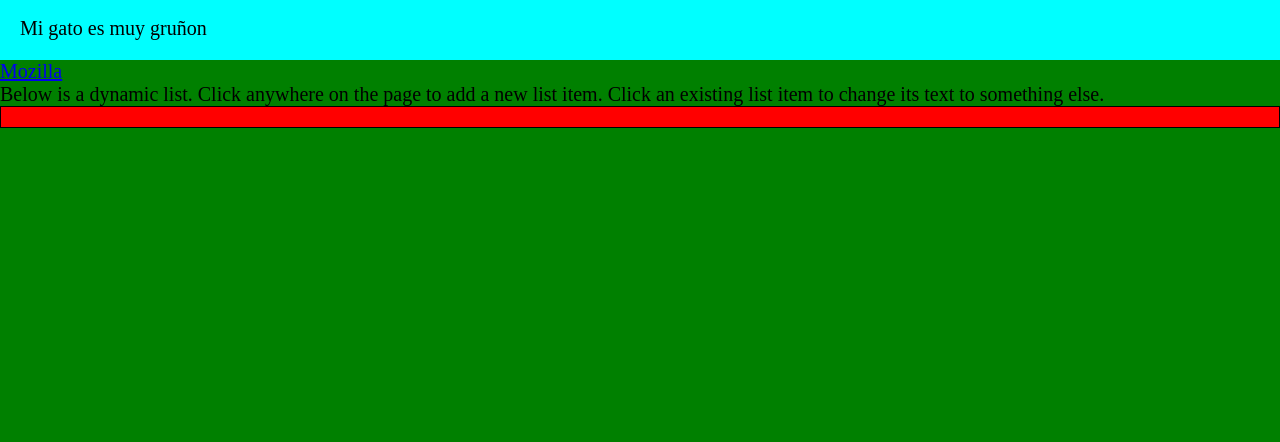
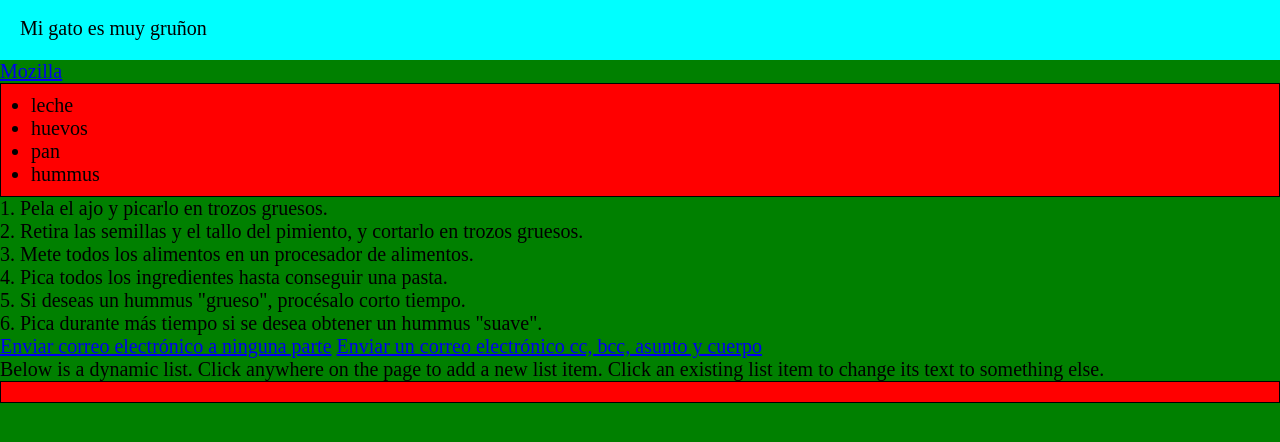
Before and after one commit to jorgeGDev1939/ejercicios, a plain HTML site: page ejercicio1/index.html in a window 1280 px wide. Shown: the part 184-626 px from the top of the page. Drawn offline with Linux system fonts and the light colour scheme.

```diff
--- a/ejercicio1/index.html
+++ b/ejercicio1/index.html
@@ -22,6 +22,24 @@
     <p>Japanese example: ご飯が熱い。</p>
     <p class="editor-note">Mi gato es muy gruñon</p>
     <a href="https://www.mozilla.org/" title="pagina principal de mozilla" target="_blank">Mozilla</a>
+    <ul>
+        <li>leche</li>
+        <li>huevos</li>
+        <li>pan</li>
+        <li>hummus</li>
+      </ul>
+      <ol>
+        <li>Pela el ajo y picarlo en trozos gruesos.</li>
+        <li>Retira las semillas y el tallo del pimiento, y cortarlo en trozos gruesos.</li>
+        <li>Mete todos los alimentos en un procesador de alimentos.</li>
+        <li>Pica todos los ingredientes hasta conseguir una pasta.</li>
+        <li>Si deseas un hummus "grueso", procésalo corto tiempo.</li>
+        <li>Pica durante más tiempo si se desea obtener un hummus "suave".</li>
+      </ol>
+      <a href="mailto:nowhere@mozilla.org">Enviar correo electrónico a ninguna parte</a>
+      <a href="mailto:nowhere@mozilla.org?cc=name2@rapidtables.com&bcc=name3@rapidtables.com&subject=The%20subject%20of%20the%20email&body=The%20body%20of%20the%20email">
+        Enviar un correo electrónico cc, bcc, asunto y cuerpo
+      </a>
 </body>
 <script src="app.js"></script>
 </html>
```
Also changed, not shown: ejercicio2/index.html (added, +27 -0 lines).
